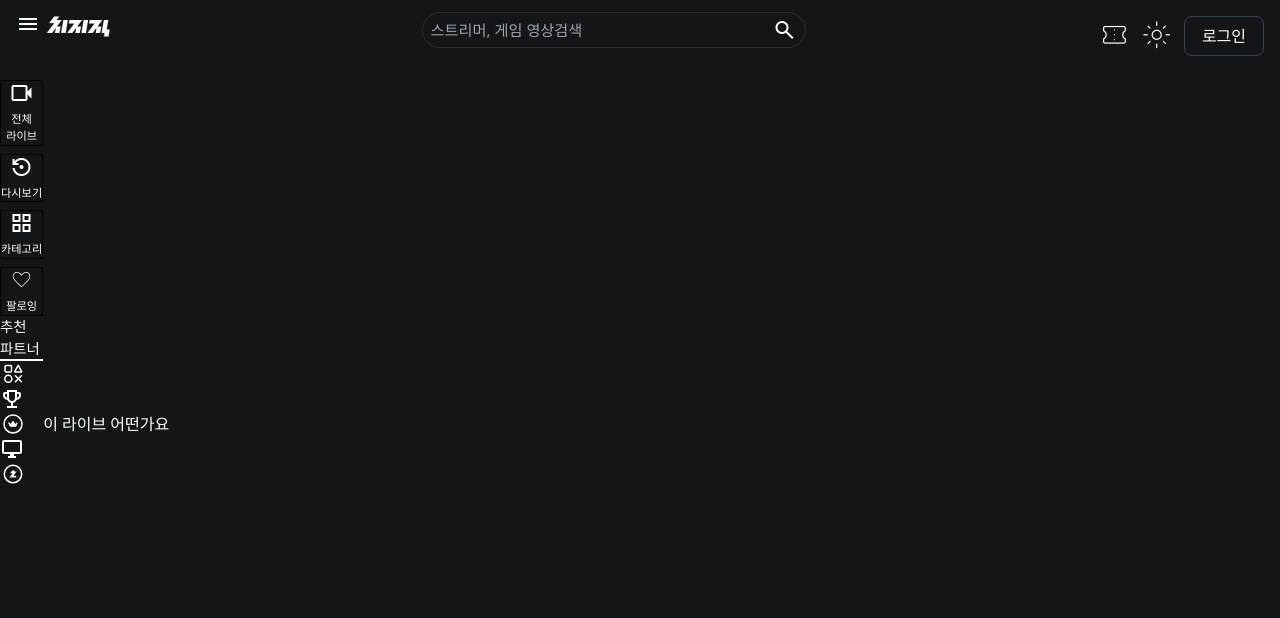
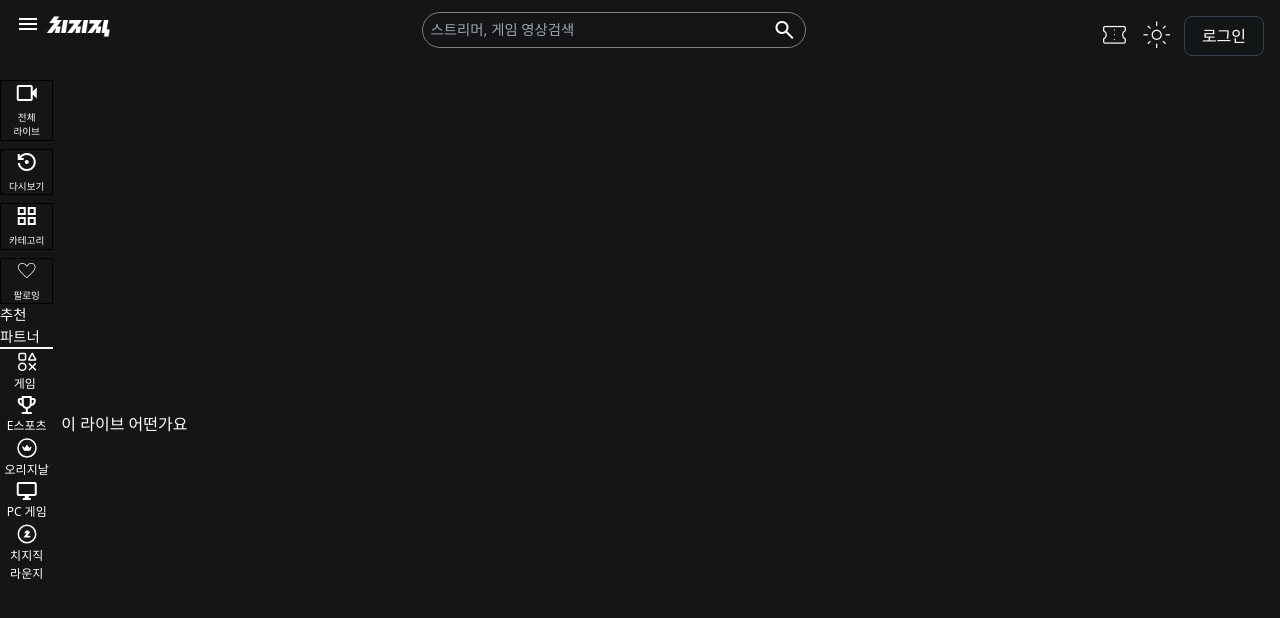
Before and after one commit to Minseok0530/chzzk-self, a Next.js app: page / in a window 1280 px wide. Shown: the top 618 px of the page. Built offline with nearby package versions, Linux system fonts and the light colour scheme.

Commit message:
링크 기능 추가

```diff
--- a/app/layout.tsx
+++ b/app/layout.tsx
@@ -27,9 +27,9 @@ export default function RootLayout({
       </head>
       <body className="bg-[#141517] text-white">
         <Header />
-        <div className="flex mt-0">
+        <div className="flex">
           <Menu />
-          {children}
+          <div className="w-full">{children}</div>
         </div>
       </body>
     </html>
--- a/components/header.tsx
+++ b/components/header.tsx
@@ -1,7 +1,16 @@
+'use client';
+
 import Image from 'next/image';
 import logo from '../public/chzzk-logo.gif';
 
-export default async function Page() {
+// eslint-disable-next-line @next/next/no-async-client-component
+let clickFinder: boolean;
+export default function Page() {
+  const searchClick = () => {
+    clickFinder = !clickFinder ? true : false;
+    console.log(clickFinder);
+  };
+
   return (
     <div>
       <div className="flex mt-3 justify-between mx-4">
@@ -15,13 +24,20 @@ export default async function Page() {
             height={100}
           />
         </button>
-
-        <div className="w-96 border p-2 flex bg-[#141517] border-[#2D2D2F] items-center h-9 rounded-full">
+        <div
+          className="w-96 border p-2 flex bg-[#141517] items-center h-9 rounded-full"
+          style={
+            clickFinder === true
+              ? { borderColor: 'green' }
+              : { borderColor: 'gray' }
+          }
+        >
           <input
-            className="h-5 w-[100%] bg-[#141517] text-[0.95rem]"
+            className="h-5 w-[100%] bg-[#141517] text-[0.9rem] outline-none"
             type="text"
             // value={inputText}
             placeholder="스트리머, 게임 영상검색"
+            onClick={searchClick}
           ></input>
           <button className="h-5 mb-1">
             <span
--- a/components/menu.tsx
+++ b/components/menu.tsx
@@ -1,7 +1,9 @@
+import Link from 'next/link';
+
 export default function Menu() {
   return (
+    <div className="flex flex-col w-14  mr-2">
       <div className="flex flex-col">
-      <div className="flex flex-col ">
         <button className="border-black border mt-5">
           <span
             className="material-symbols-outlined"
@@ -9,7 +11,7 @@ export default function Menu() {
           >
             videocam
           </span>
-          <div className="" style={{ fontSize: '0.7rem' }}>
+          <div className="" style={{ fontSize: '0.6rem' }}>
             전체<p>라이브</p>
           </div>
         </button>
@@ -20,7 +22,7 @@ export default function Menu() {
           >
             settings_backup_restore
           </span>
-          <div style={{ fontSize: '0.7rem' }}>다시보기</div>
+          <div style={{ fontSize: '0.6rem' }}>다시보기</div>
         </button>
         <button className="border-black border mt-2">
           <span
@@ -29,7 +31,7 @@ export default function Menu() {
           >
             grid_view
           </span>
-          <div style={{ fontSize: '0.7rem' }}>카테고리</div>
+          <div style={{ fontSize: '0.6rem' }}>카테고리</div>
         </button>
         <button className="border-black border mt-2">
           <span
@@ -38,14 +40,17 @@ export default function Menu() {
           >
             favorite
           </span>
-          <div style={{ fontSize: '0.7rem' }}>팔로잉</div>
+          <div style={{ fontSize: '0.6rem' }}>팔로잉</div>
         </button>
       </div>
       <div style={{ fontSize: '0.9rem' }}>추천</div>
       <div style={{ fontSize: '0.9rem' }}>파트너</div>
-      <div className="divide-x divide-solid border-white border"></div>
+      <div className="divide-x divide-solid border-gray-50 border"></div>
 
+      <div className="flex flex-col items-center">
+        <Link href={'https://game.naver.com/'}>
           <svg
+            //첫번쨰
             width="26"
             height="26"
             viewBox="0 0 26 26"
@@ -89,10 +94,23 @@ export default function Menu() {
               stroke-linecap="round"
             ></path>
           </svg>
+          <div style={{ fontSize: '0.75rem' }}>게임</div>
+        </Link>
+      </div>
 
-      <span className="material-symbols-outlined">trophy</span>
+      <div className="flex flex-col items-center">
+        <span
+          //두번째
+          className="material-symbols-outlined"
+        >
+          trophy
+        </span>
+        <div style={{ fontSize: '0.75rem' }}>E스포츠</div>
+      </div>
 
+      <div className="flex flex-col items-center">
         <svg
+          //세번째
           width="26"
           height="26"
           viewBox="0 0 26 26"
@@ -114,8 +132,22 @@ export default function Menu() {
             stroke-linecap="round"
           ></path>
         </svg>
-      <span className="material-symbols-outlined">desktop_windows</span>
+        <div style={{ fontSize: '0.75rem' }}>오리지날</div>
+      </div>
+
+      <div className="flex flex-col items-center">
+        <span
+          //4번째
+          className="material-symbols-outlined"
+        >
+          desktop_windows
+        </span>
+        <div style={{ fontSize: '0.75rem' }}>PC 게임</div>
+      </div>
+
+      <div className="flex flex-col items-center">
         <svg
+          //다섯번 째
           width="26"
           height="26"
           viewBox="0 0 26 26"
@@ -138,6 +170,11 @@ export default function Menu() {
             stroke-linejoin="round"
           ></rect>
         </svg>
+        <div style={{ fontSize: '0.75rem' }}>
+          치지직<p>라운지</p>
+        </div>
+      </div>
+
       <div></div>
     </div>
   );
```
Lines whose indentation alone changed are shown as unchanged.
